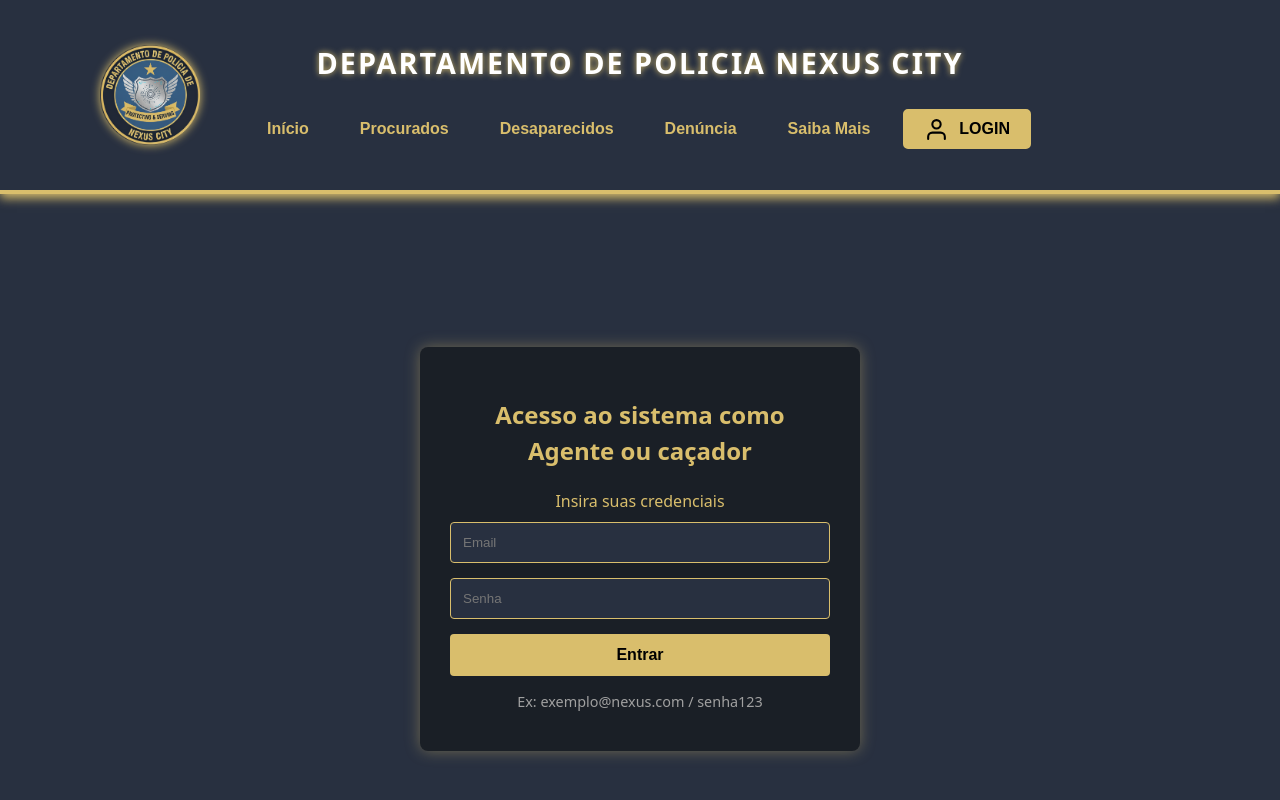
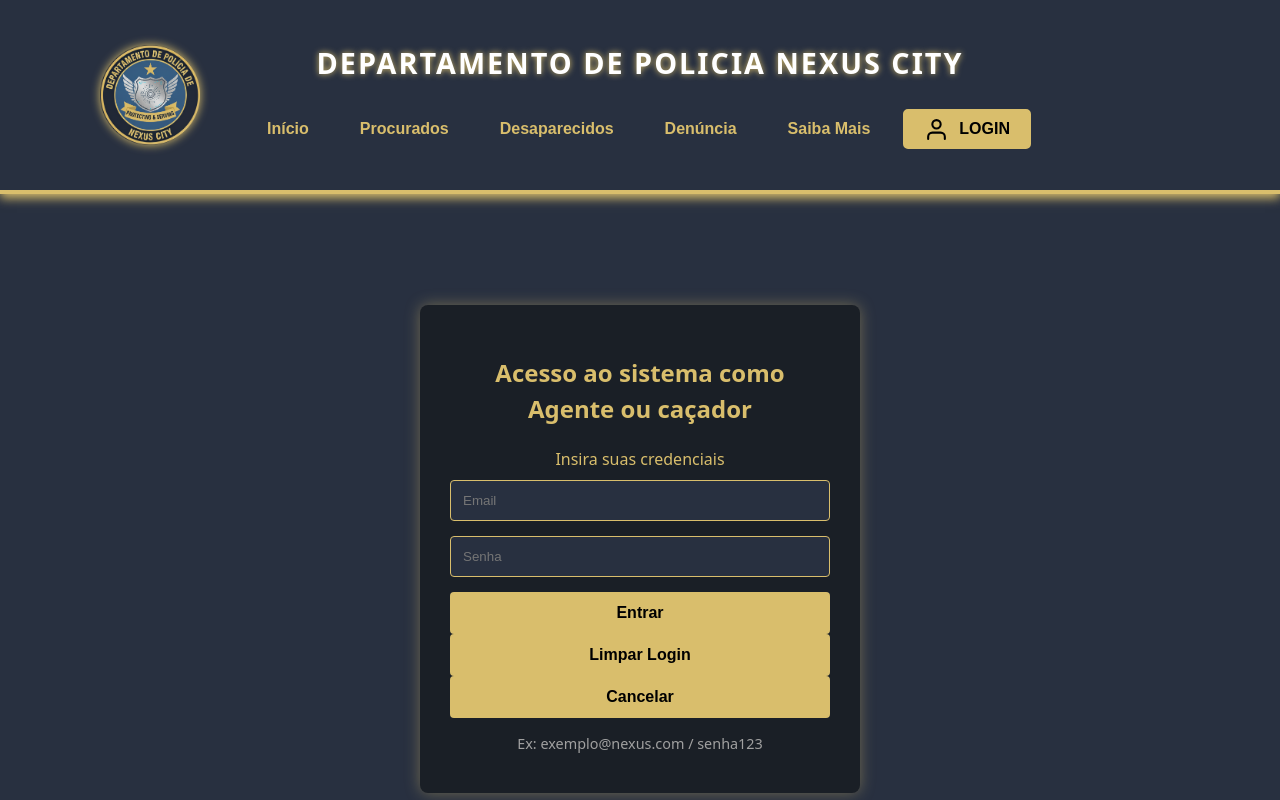
Before and after one commit to ufjf-dcc207/ufjf-dcc207-2025-3-a-sem01-nexus-team, a React (Vite) app: page / in a window 1280 px wide. Both pictures are taken after a click on the button "LOGIN". Shown: the top 800 px of the page. Built offline with nearby package versions, Linux system fonts and the light colour scheme.

Commit message:
click cancelar funcional por reload

```diff
--- a/src/Cabecalho.tsx
+++ b/src/Cabecalho.tsx
@@ -31,7 +31,7 @@ export function Cabecalho({ TemLogin, nivelAcesso, usuario, onClickLogin, clickO
                         <button className="botao-desaparecidos">Desaparecidos</button>
                         <button className="botao-denuncia">Denúncia</button>
                         <button className="botao-saibaMais">Saiba Mais</button>
-                        {TemLogin ? (
+                        {TemLogin  ? (
                             <div className="cracha-usuario" onClick={onClickLogin} title="Clique para Sair">
                                 <img
                                     src={usuario?.imagemPerfil || "Icones/profile.svg"}
--- a/src/Login.tsx
+++ b/src/Login.tsx
@@ -60,6 +60,8 @@ const Login = ({TemLogin}:LoginProps) => {
         {erro && <p className="mensagem-erro">{erro}</p>}
 
         <button type="submit">Entrar</button>
+        <button type="button" onClick ={() =>{setCredencialLogin({email: "", senha: ""})}}>Limpar Login</button>
+        <button type="button" onClick={() => window.location.reload()}>Cancelar</button>
 
         <p className="mensagem-aviso">
             Ex: exemplo@nexus.com / senha123
```
